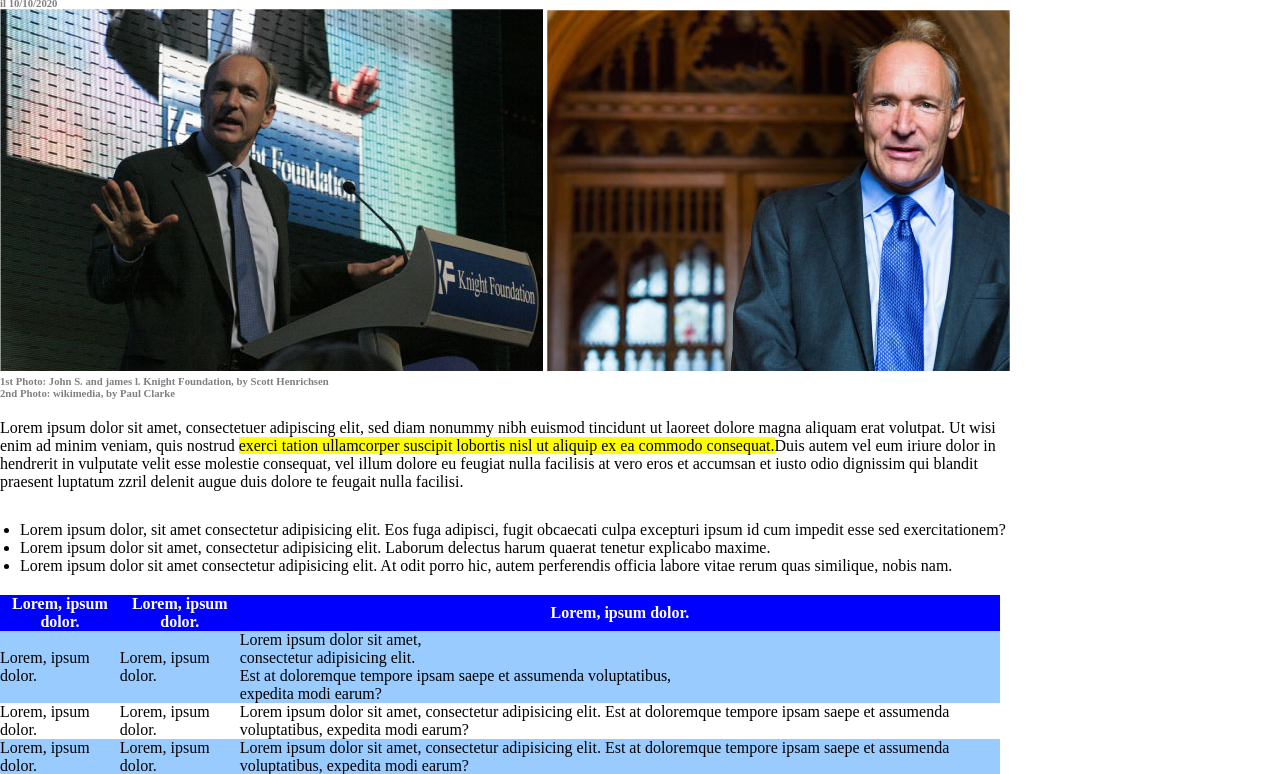
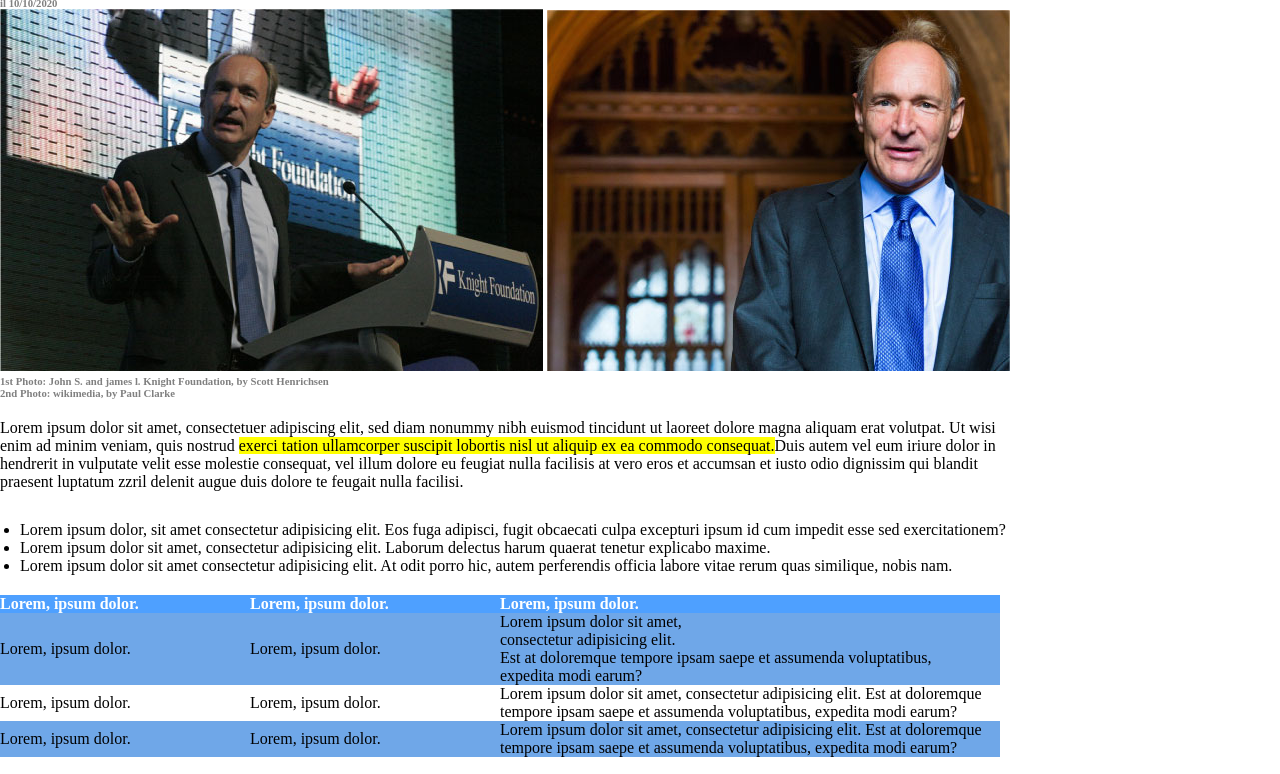
Before and after one commit to giuseppemaisto/html-css-booleaner, a plain HTML site: page index.html in a window 1280 px wide. Shown: the part 156-930 px from the top of the page. Drawn offline with Linux system fonts and the light colour scheme.

Commit message:
tabella finita

```diff
--- a/css/style.css
+++ b/css/style.css
@@ -53,6 +53,7 @@ table{
 }
 .tabella{
     width: 1000px;
+    text-align: left;
 
 }
 
@@ -62,19 +63,23 @@ table{
 
 thead{
     color: white;
-    background-color: blue;
+    background-color: #4ea0ff;
+}
+
+.colonna3{
+    width: 50%;
 }
 
 
+
+.riga{
+    background-color: #6fa7e8;
+    margin: 0;
+}
 .text2{
     width: 1000px;
     margin-top: 20px;
 
-}
-
-.riga{
-    background-color: #99cbff;
-    margin: 0;
 }
 footer{
     margin-top: 20px;
--- a/index.html
+++ b/index.html
@@ -55,7 +55,7 @@
                             <tr>
                                 <th>Lorem, ipsum dolor.</th>
                                 <th>Lorem, ipsum dolor.</th>
-                                <th>Lorem, ipsum dolor.</th>
+                                <th class="colonna3">Lorem, ipsum dolor.</th>
                             </tr>
                         </thead>
 
```
